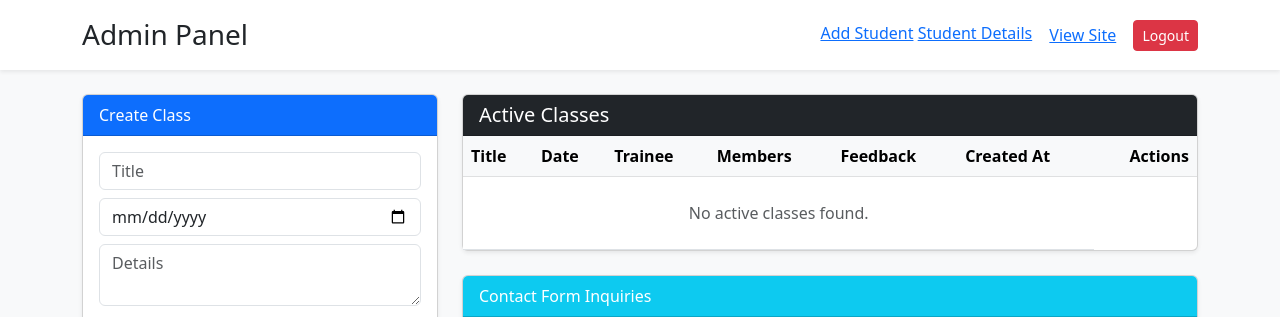
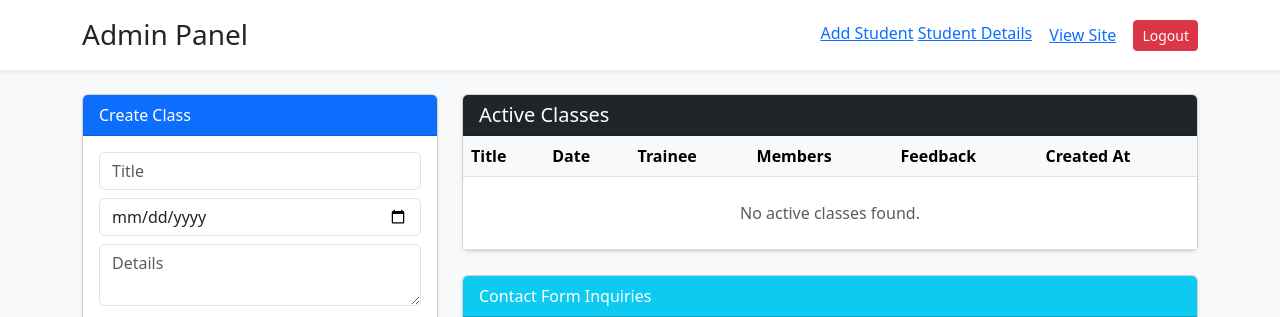
Before and after one commit to bharath7418/Basic-CRM, a Flask app: page /admin in a window 1280 px wide. Shown: the top 317 px of the page. Run offline with Flask 3, Linux system fonts and the light colour scheme; a user stored in the database is signed in.

Commit message:
active permission change

```diff
--- a/templates/admin.html
+++ b/templates/admin.html
@@ -53,7 +53,7 @@
                     <th>Members</th>
                     <th>Feedback</th>
                     <th>Created At</th>
-                    <th class="text-end">Actions</th>
+
                   </tr>
                 </thead>
                 <tbody>
@@ -72,11 +72,7 @@
                       </td>
                       <td>{{ c.feeback or 'No feedback' }}</td>
                       <td>{{ c.created_at.strftime('%Y-%m-%d') if c.created_at else 'N/A' }}</td>
-                      <td class="text-end">
-                        <!-- Update these route names if your Flask endpoints are named differently -->
-                        <a href="{{ url_for('update_class', id=c.id) }}" class="btn btn-warning btn-sm me-1">Edit</a>
-                        <a href="{{ url_for('delete_class', id=c.id) }}" class="btn btn-danger btn-sm" onclick="return confirm('Are you sure you want to delete this class?');">Delete</a>
-                      </td>
+
                     </tr>
                   {% else %}
                     <tr>
```
Also changed, not shown: instance/database.db.
